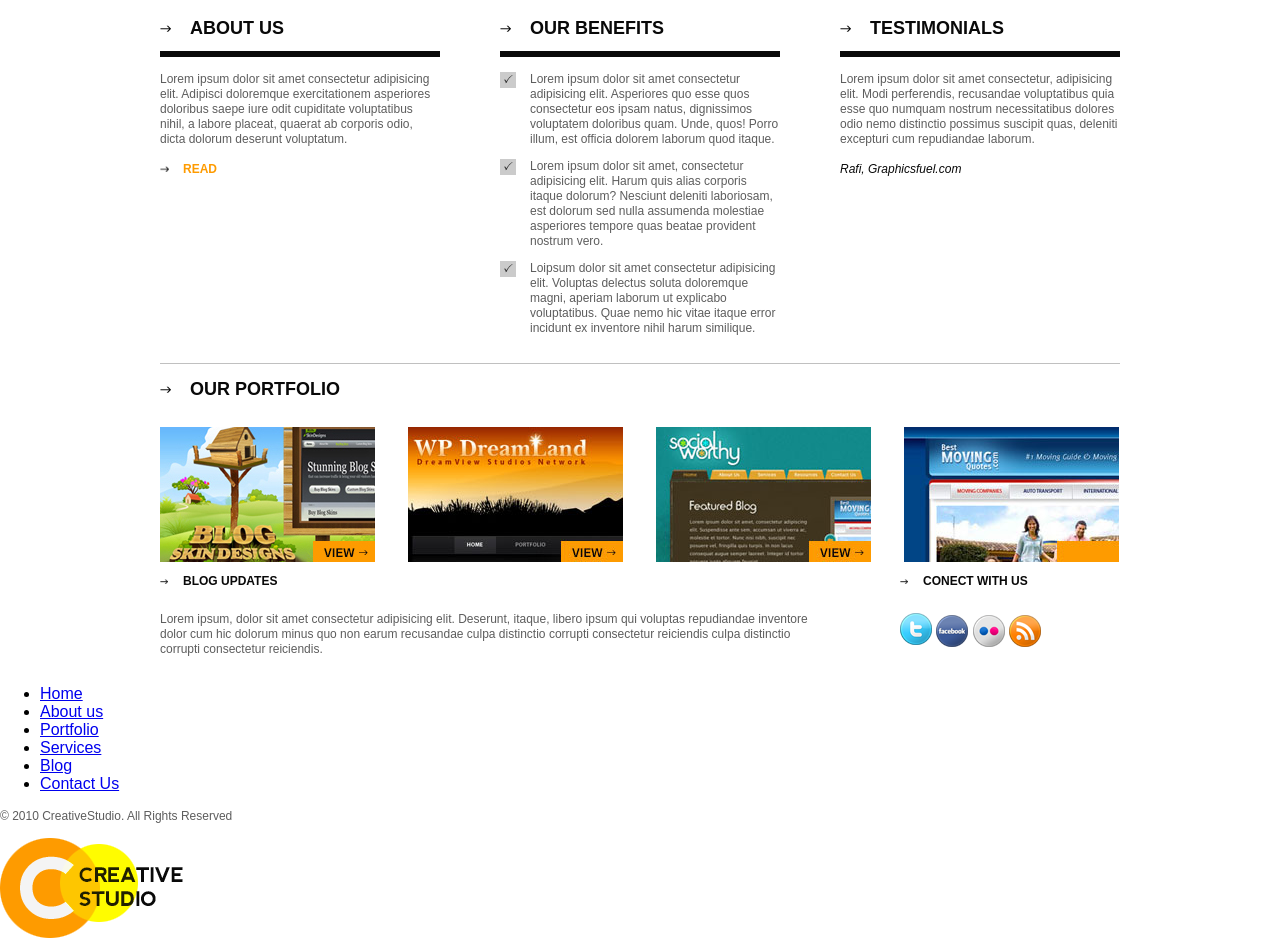
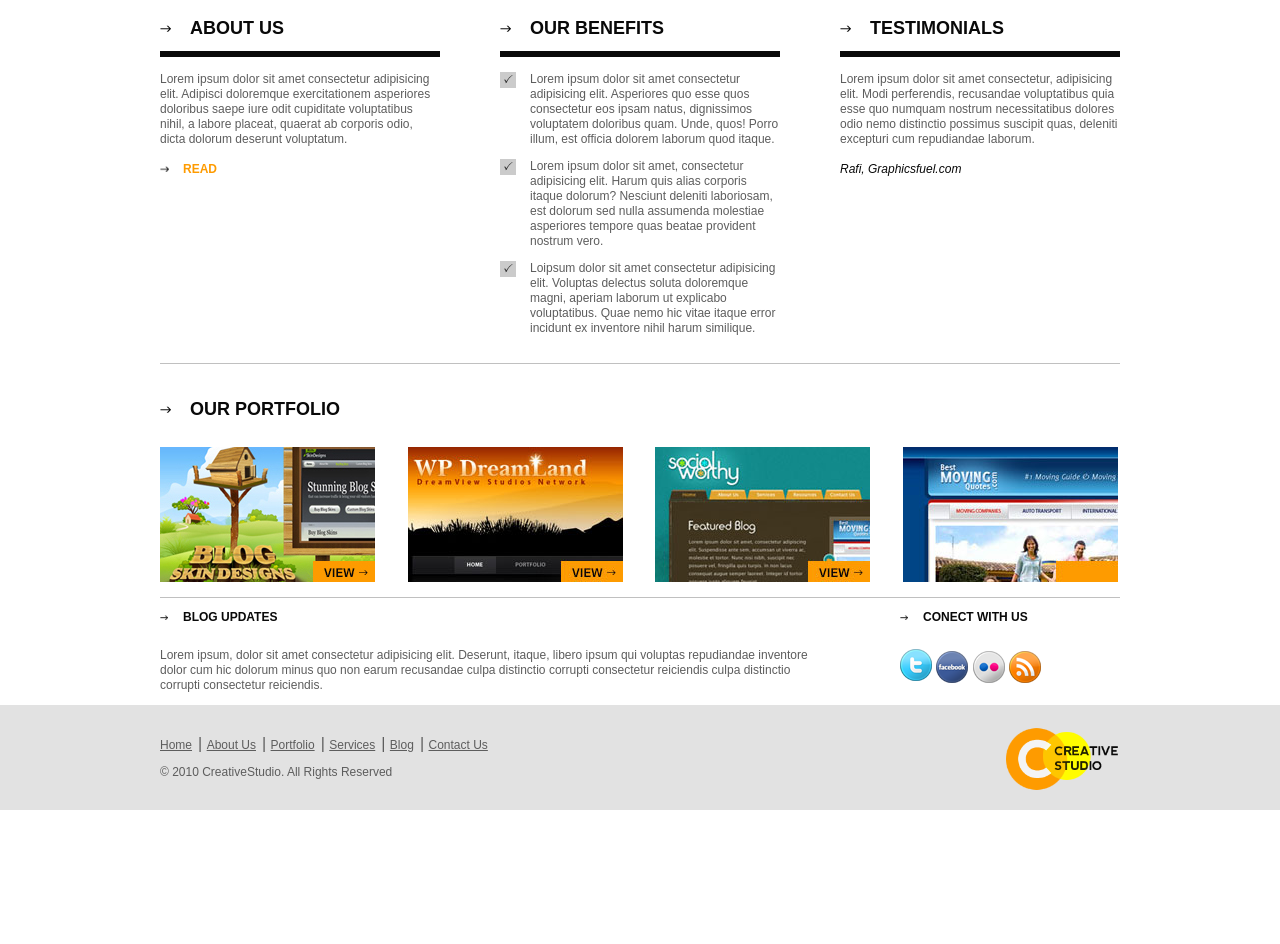
Before and after one commit to mariaconejo/Creative-Studio, a plain HTML site: page index.html in a window 1280 px wide. Shown: the part 598-1542 px from the top of the page. After the commit the page ends 1408 px from the top, so only its background shows below. Drawn offline with Linux system fonts and the light colour scheme.

Commit message:
Se agrego html css Footer

```diff
--- a/css/styles.css
+++ b/css/styles.css
@@ -183,7 +183,7 @@ p{
 
 .box-img{
 
-    width: 214.5;
+    width: 214.5px;
     float: left;
 }
 
@@ -211,3 +211,48 @@ p{
     float: right;
 
 }
+
+/* FOOTER */
+
+#footer{
+	background-color: #e2e2e2;
+	padding: 30px 0;
+}
+#footer .wrapper{
+	position: relative;
+}
+
+#footer p{
+	margin-bottom: 0;
+}
+
+#footer-menu{
+	list-style: none;
+	margin: 0;
+	padding:0;
+}
+
+#footer-menu li{
+	float: left;
+}
+
+#footer-menu li + li::before{
+	content: "|";
+	color: #5d5d5d;
+}
+
+#footer-menu li + li{
+	margin-left: 6px;
+}
+
+#footer-menu a{
+	color: #5d5d5d;
+	font-size: 12px;
+}
+
+.footer-logo{
+	height: 64px;
+	position: absolute;
+	right: 0;
+	top: -8px;
+}
--- a/index.html
+++ b/index.html
@@ -83,12 +83,21 @@
 
 
             <!--COMIENZO DEL PORTAFOLIO-->
-            <div id="portfolio" class="border clearfix">
+            <div class="block clearfix">
                 <h2>Our Portfolio</h2>
-                <div class="box-img"><a href="#"><img src="img/portfolio1.jpg"  alt="img-portfolio-1"></a></div>
-                <div class="box-img"><a href="#"><img src="img/portfolio-2.jpg" alt="img-portfolio-2"></a></div>
-                <div class="box-img"><a href="#"><img src="img/portfolio-3.jpg" alt="img-portfolio-1"></a></div>
-                <div class="box-img"><a href="#"><img src="img/portfolio-4.jpg" alt="img-portfolio-1"></a></div>
+                <!--IMAGENES-->
+                <div class="box-img">
+                    <a href="#"><img src="img/portfolio1.jpg"  alt="img-portfolio-1"></a>
+                </div>
+                <div class="box-img">
+                    <a href="#"><img src="img/portfolio-2.jpg" alt="img-portfolio-2"></a>
+                </div>
+                <div class="box-img">
+                    <a href="#"><img src="img/portfolio-3.jpg" alt="img-portfolio-1"></a>
+                </div>
+                <div class="box-img">
+                    <a href="#"><img src="img/portfolio-4.jpg" alt="img-portfolio-1"></a>
+                </div>
             </div>
             <!--FIN DEL PORTAFOLIO-->
 
@@ -105,10 +114,11 @@
                 <!--COMIENZO DE REDES SOCIALES-->
                 <div id="social">
                     <h3>Conect with us</h3>
+                    <!--REDES SOCIALES-->
                     <a href="#" target="_blank"><img src="img/icono-tw.png"     alt="twitter"></a>
                     <a href="#" target="_blank"><img src="img/iocno-blue.png"   alt="facebook"></a>
-                    <a href="#" target="_blank"><img src="img/icono-gray.png"   alt=""></a>
-                    <a href="#" target="_blank"><img src="img/icono-orange.png" alt=""></a>
+                    <a href="#" target="_blank"><img src="img/icono-gray.png"   alt="social"></a>
+                    <a href="#" target="_blank"><img src="img/icono-orange.png" alt="social"></a>
                 </div>
 
                 <!--FIN DE REDES SOCIALES-->
@@ -121,17 +131,31 @@
 
         <!--COMIENZO DEL FOOTER-->
         <div id="footer">
-            <div class="container">
-                <ul class="footer-menu">
-                    <li><a href="#">Home</a></li>
-                    <li><a href="#">About us</a></li>
-                    <li><a href="#">Portfolio</a></li>
-                    <li><a href="#">Services</a></li>
-                    <li><a href="#">Blog</a></li>
-                    <li><a href="#">Contact Us</a></li>
-                </ul>
-                <p>© 2010 CreativeStudio. All Rights Reserved</p>
-                <img src="img/logo.png" alt="Logo">
+            <div class="wrapper">
+                <div>
+                    <ul id="footer-menu" class="clearfix">
+                        <li>
+                            <a href="#">Home</a>
+                        </li>
+                        <li>
+                            <a href="#">About Us</a>
+                        </li>
+                        <li>
+                            <a href="#">Portfolio</a>
+                        </li>
+                        <li>
+                            <a href="#">Services</a>
+                        </li>
+                        <li>
+                            <a href="#">Blog</a>
+                        </li>
+                        <li>
+                            <a href="#">Contact Us</a>
+                        </li>
+                    </ul>
+                    <p>© 2010 CreativeStudio. All Rights Reserved</p>
+                </div>
+                <img src="img/logo.png" alt="Logo" class="footer-logo">
             </div>
         </div>
     </body>
```
